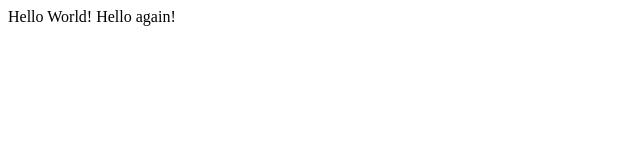
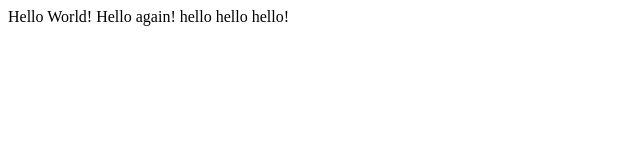
Before and after one commit to GallusAmp/CS50, a plain HTML site: page hello.html in a window 1280 px wide. Shown: the whole page, without its empty margins (0-640 px from the left). Drawn offline with Linux system fonts and the light colour scheme.

Commit message:
Update hello.html

```diff
--- a/hello.html
+++ b/hello.html
@@ -6,6 +6,6 @@
     <title>My webpage</title>
   </head>
   <body>
-      Hello World! Hello again!
+      Hello World! Hello again! hello hello hello!
   </body>
 </html>
```
